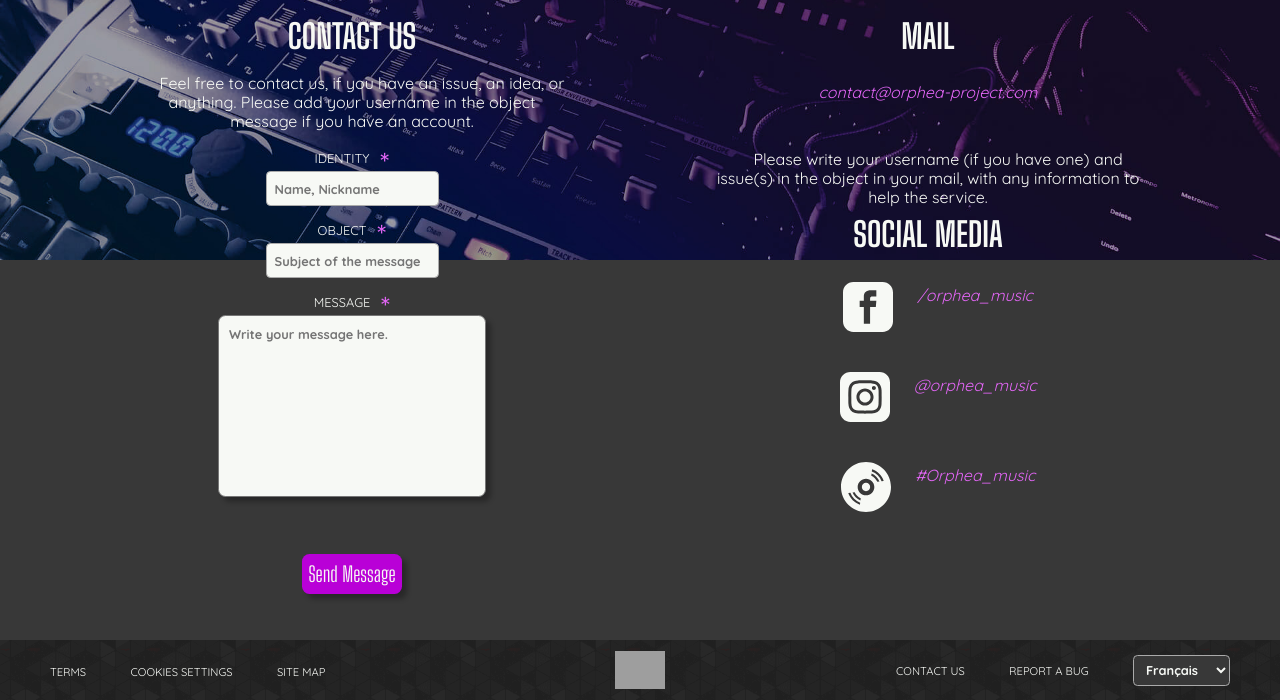
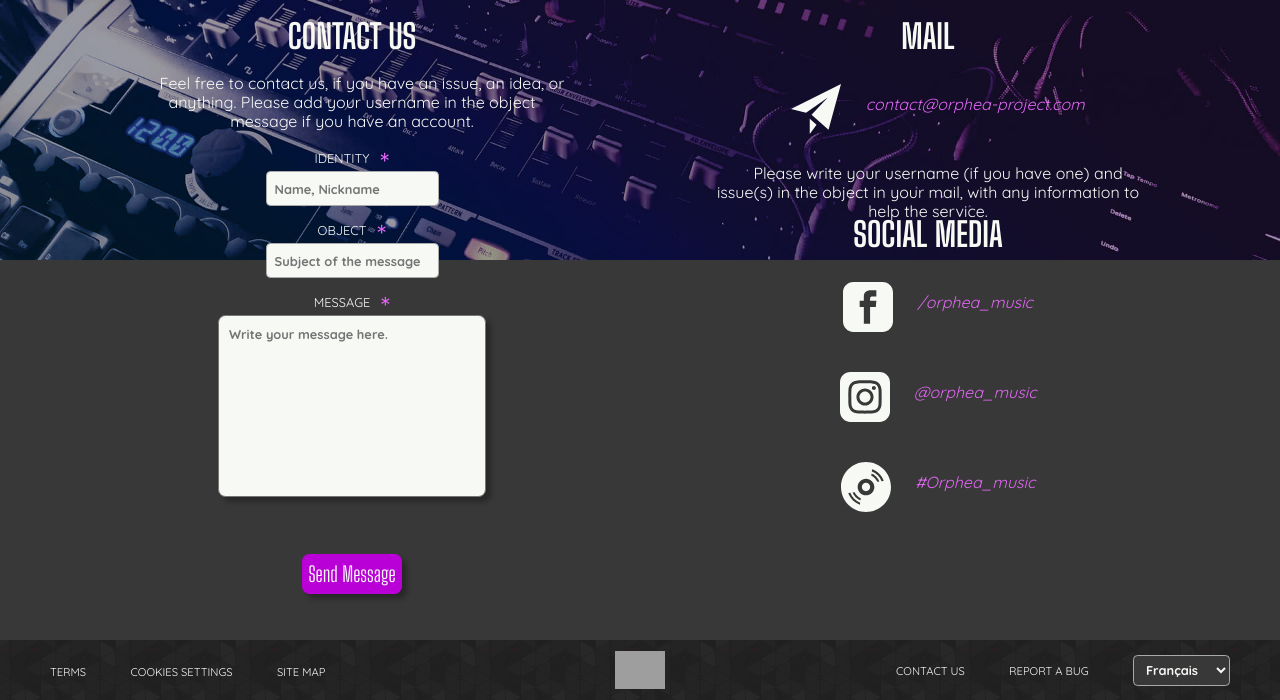
Before and after one commit to HadrienVerrier/ORPHEA, a PHP site: page /contact.html in a window 1280 px wide. Shown: the part 100-800 px from the top of the page. Run offline with PHP 8.4, Linux system fonts and the light colour scheme; grey boxes are pictures that could not be loaded.

Commit message:
add mail icon

```diff
--- a/contact.html
+++ b/contact.html
@@ -68,7 +68,14 @@
         </section>
         <section>
             <h2>MAIL</h2>
-            <a href="mailto:contact@orphea-project.com">contact@orphea-project.com</a>
+            <a href="mailto:contact@orphea-project.com">
+                <svg xmlns="http://www.w3.org/2000/svg" width="24" height="24" viewBox="0 0 24 24">
+                    <title>Click Here to send your email</title>
+                    <path
+                        d="M24 0l-6 22-8.129-7.239 7.802-8.234-10.458 7.227-7.215-1.754 24-12zm-15 16.668v7.332l3.258-4.431-3.258-2.901z" />
+                </svg>
+                contact@orphea-project.com
+            </a>
             <p>Please write your username (if you have one) and issue(s) in the object in your mail, with any
                 information to help the service.</p>
         </section>
--- a/css/_contact.scss
+++ b/css/_contact.scss
@@ -75,7 +75,7 @@ main#contact {
 				&:first-of-type {
 					margin-top: 0;
 				}
-				vertical-align: middle;
+				vertical-align: text-bottom;
 				fill: $white;
 				width: 5rem;
 				height: 5rem;
--- a/css/main.css
+++ b/css/main.css
@@ -632,7 +632,7 @@ main#contact section a {
 }
 
 main#contact section a svg {
-  vertical-align: middle;
+  vertical-align: text-bottom;
   fill: #f7f9f5;
   width: 5rem;
   height: 5rem;
```
Also changed, not shown: 1 other file.
